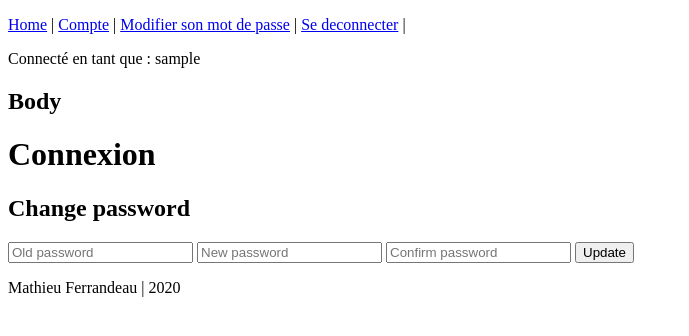
After one commit to MathieuFerrandeau/Project13, a Django app: page /password_change/ in a window 1280 px wide. The commit adds this page. Shown: the top 336 px of the page, without its empty margins (0-689 px from the left). Run offline with Django 3.2, Linux system fonts and the light colour scheme; the visitor is signed in with stand-in values (Sample User, id 1); some web fonts are replaced.

Commit message:
Add PaswordChange feature

```diff
--- a/oc13/core/templates/core/base.html
+++ b/oc13/core/templates/core/base.html
@@ -21,6 +21,7 @@
     {% if request.user.is_authenticated %}
     <p><a href="{% url 'core:index' %}">Home</a> |
        <a href="{% url 'registration:account' %}">Compte</a> |
+       <a href="{% url 'password_change' %}">Modifier son mot de passe</a> |
        <a href="{% url 'registration:logout' %}">Se deconnecter</a> |</p>
       <p>Connecté en tant que : {{request.user.username}}</p>
       {% else %}
--- a/oc13/oc13/settings/__init__.py
+++ b/oc13/oc13/settings/__init__.py
@@ -120,3 +120,5 @@ USE_TZ = True
 # https://docs.djangoproject.com/en/3.0/howto/static-files/
 
 STATIC_URL = '/static/'
+
+EMAIL_BACKEND = 'django.core.mail.backends.console.EmailBackend'
--- a/oc13/oc13/urls.py
+++ b/oc13/oc13/urls.py
@@ -15,10 +15,15 @@ Including another URLconf
 """
 from django.contrib import admin
 from django.urls import include, path
+from django.contrib.auth import views as auth_views
 
 urlpatterns = [
     path('', include('core.urls')),
     path('', include('registration.urls')),
+    path('password_change/', auth_views.PasswordChangeView.as_view(template_name='registration/password_change.html'),
+         name='password_change'),
+    path('password_change/done/', auth_views.PasswordChangeDoneView.as_view(template_name='registration/password_change_done.html'),
+         name='password_change_done'),
 
     path('admin/', admin.site.urls),
 ]
--- /dev/null
+++ b/oc13/registration/templates/registration/password_change.html
@@ -0,0 +1,31 @@
+{% extends 'core/base.html' %}
+{% block content %}
+<header class="smallheader text-center text-white d-flex">
+    <div class="container my-auto">
+        <div class="row">
+            <div class="col-lg-10 mx-auto">
+                <h1 class="text-uppercase">
+                    <strong>Connexion</strong>
+                </h1>
+            </div>
+        </div>
+    </div>
+</header>
+<section>
+<form method="POST" class="form-signin">{% csrf_token %}
+  <h1 class="h3 mb-3 font-weight-normal">Change password</h1>
+    <input name="old_password" class="form-control" placeholder="Old password" type="password" id="id_old_password" required="true">
+    <input name="new_password1" class="form-control" placeholder="New password" type="password" id="id_new_password1" required="true">
+    <input name="new_password2" class="form-control" placeholder="Confirm password" type="password" id="id_new_password2" required="true">
+
+    {% for field in form %}
+      {% for error in field.errors %}
+        <p style="color: red">{{ error }}</p>
+      {% endfor %}
+    {% endfor %}
+
+  <button class="btn btn-lg btn-primary btn-block" type="submit">Update</button>
+</form>
+</section>
+
+{% endblock %}
--- a/oc13/registration/urls.py
+++ b/oc13/registration/urls.py
@@ -1,4 +1,5 @@
 from django.urls import path
+
 
 from . import views
 
@@ -8,4 +9,6 @@ urlpatterns = [
     path('logout/', views.logout_view, name='logout'),
     path('login/', views.login_view, name='login'),
     path('account/', views.account_view, name='account'),
+
+
 ]
```
Also changed, not shown: oc13/registration/templates/registration/password_change_done.html (added, +12 -0 lines).
